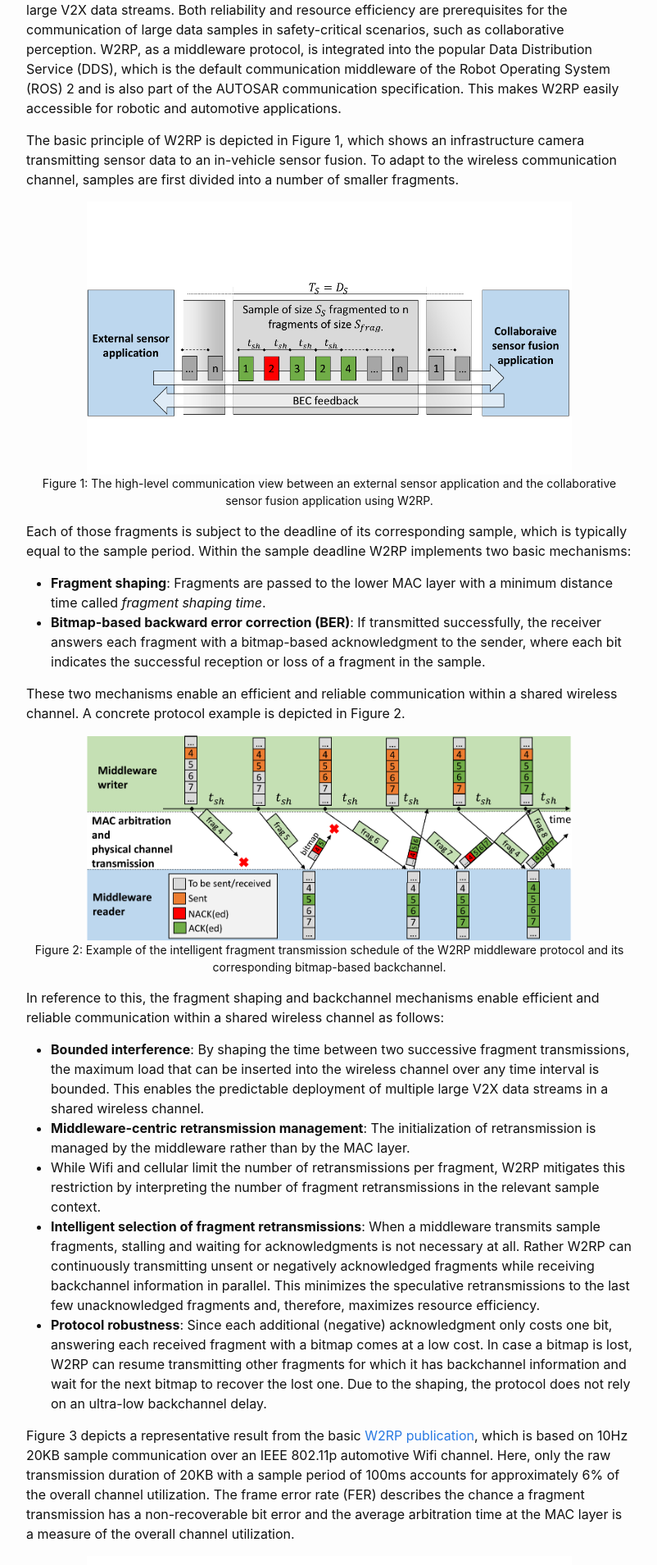
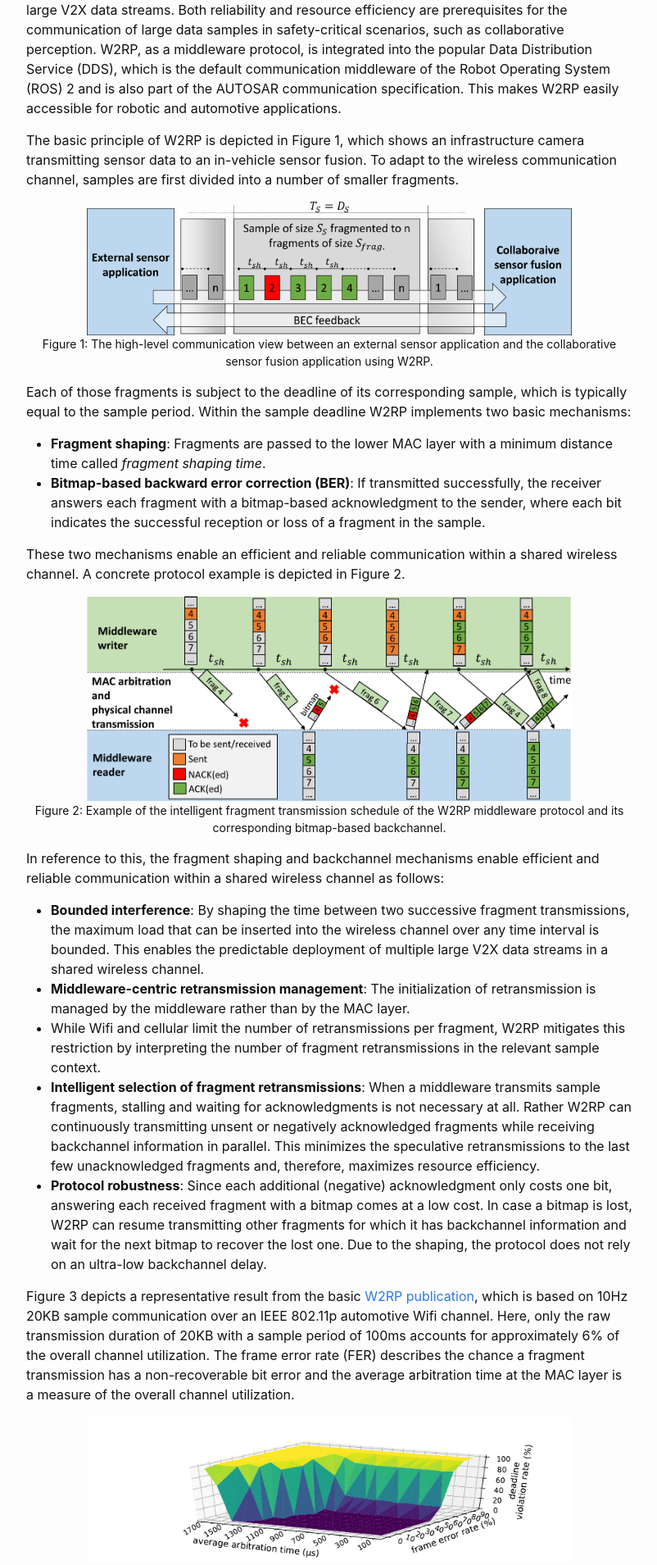
Before and after one commit to IDA-TUBS/lotus, a Jekyll site: the page built from docs/collections/_topics/01_error_correction.md, in a window 1280 px wide. Shown: the part 356-2265 px from the top of the page at 82% size, without its empty margins (238-1040 px from the left). Built offline with Jekyll 4.4.1, drawn with Linux system fonts in a browser that asks for light colours.

Commit message:
fixed figures

```diff
--- a/docs/collections/_topics/01_error_correction.md
+++ b/docs/collections/_topics/01_error_correction.md
@@ -42,7 +42,7 @@ Figure 3 depicts a representative result from the basic [W2RP publication](https
 
 <div class="figure">
 <figure>
-<img style="width:80%;" src="{{site.baseurl}}/topics/figures/01_single_link.png" alt="Figure 3: W2RP link with a shaping time of 1400us, a sample size of 20kB, and a fragment size of 800 Byte. The deadline is 100ms."/>
+<img style="width:80%;" src="{{site.baseurl}}/topics/figures/01_rtps_ta_ber_violation_rate_1400.png" alt="Figure 3: W2RP link with a shaping time of 1400us, a sample size of 20kB, and a fragment size of 800 Byte. The deadline is 100ms."/>
 <figcaption>Figure 3: W2RP link with a shaping time of 1400us, a sample size of 20kB, and a fragment size of 800 Byte. The deadline is 100ms.</figcaption>
 </figure>
 </div>
```
Also changed, not shown: docs/collections/_topics/figures/01_single_link.png, 1 other file.
